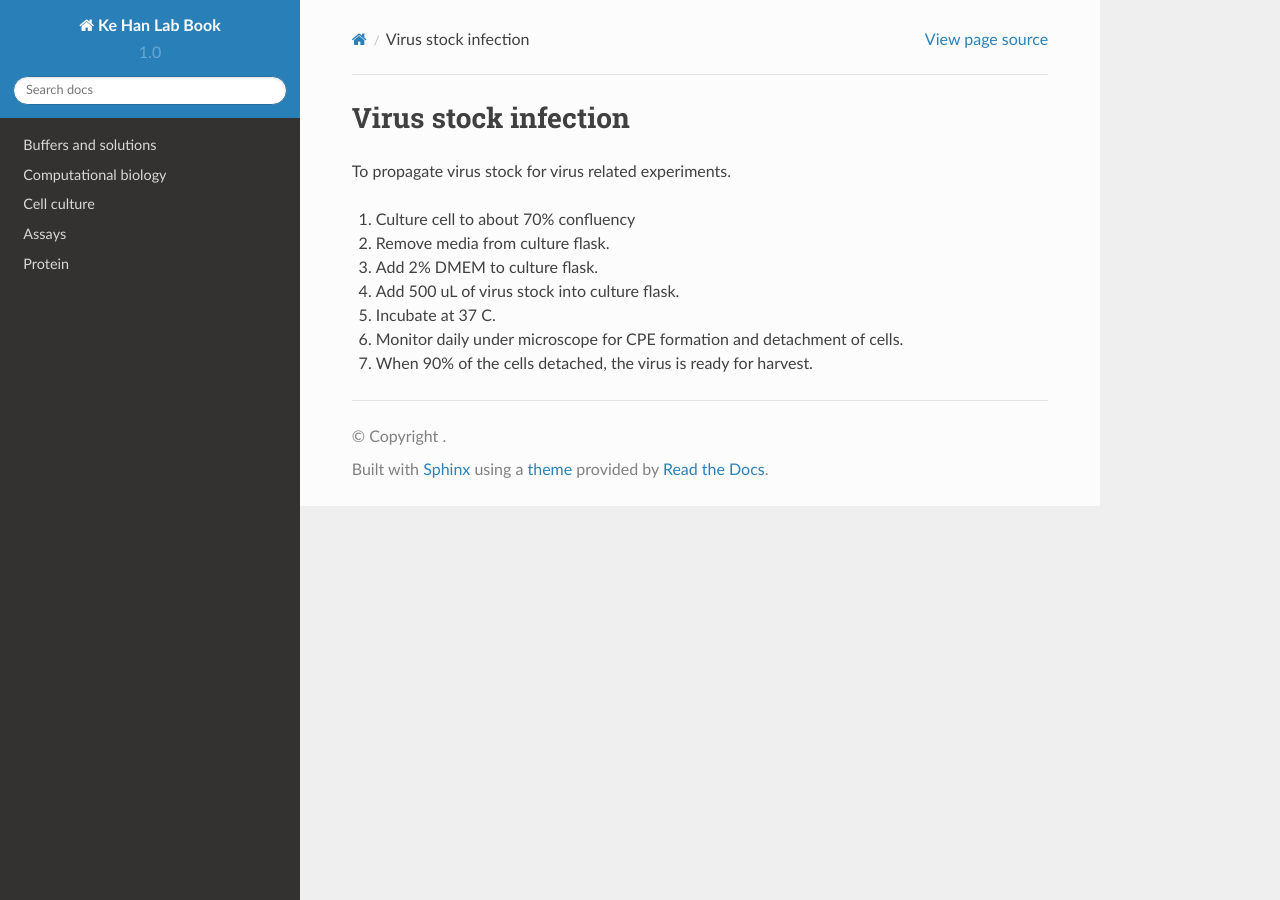
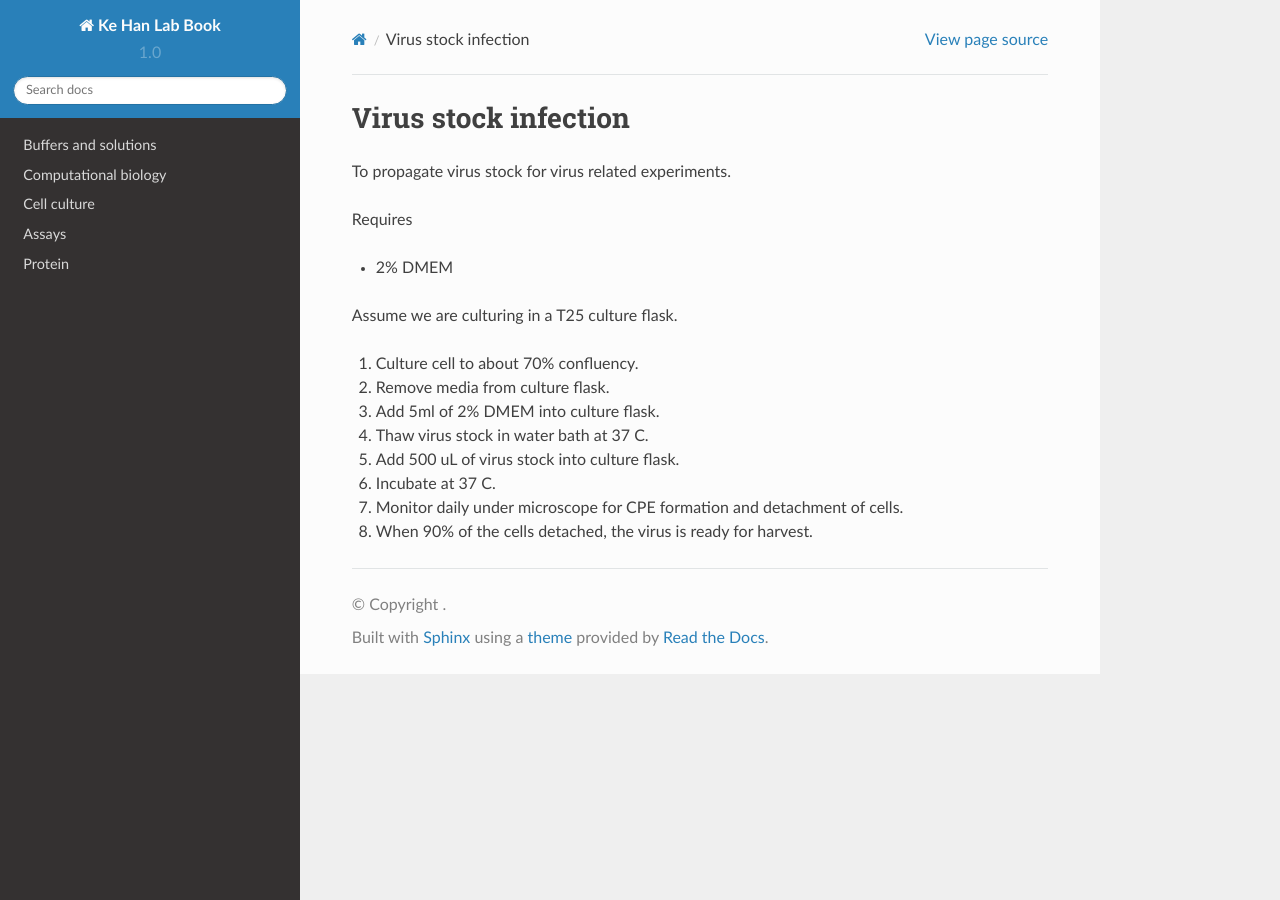
Before and after one commit to kehantan/labbook, a Sphinx documentation site: the page built from docs/virus/stock_infection.rst, in a window 1280 px wide. Built offline with Sphinx 7.4.7 and the Read the Docs theme 2.0.0, drawn with Linux system fonts in a browser that asks for light colours.

Commit message:
Update stock_infection.rst

```diff
--- a/docs/virus/stock_infection.rst
+++ b/docs/virus/stock_infection.rst
@@ -3,9 +3,16 @@
 
 To propagate virus stock for virus related experiments.
 
-#. Culture cell to about 70% confluency
+Requires
+
+* 2% DMEM
+
+Assume we are culturing in a T25 culture flask.
+
+#. Culture cell to about 70% confluency.
 #. Remove media from culture flask.
-#. Add 2% DMEM to culture flask.
+#. Add 5ml of 2% DMEM into culture flask.
+#. Thaw virus stock in water bath at 37 C.
 #. Add 500 uL of virus stock into culture flask.
 #. Incubate at 37 C.
 #. Monitor daily under microscope for CPE formation and detachment of cells.
```
